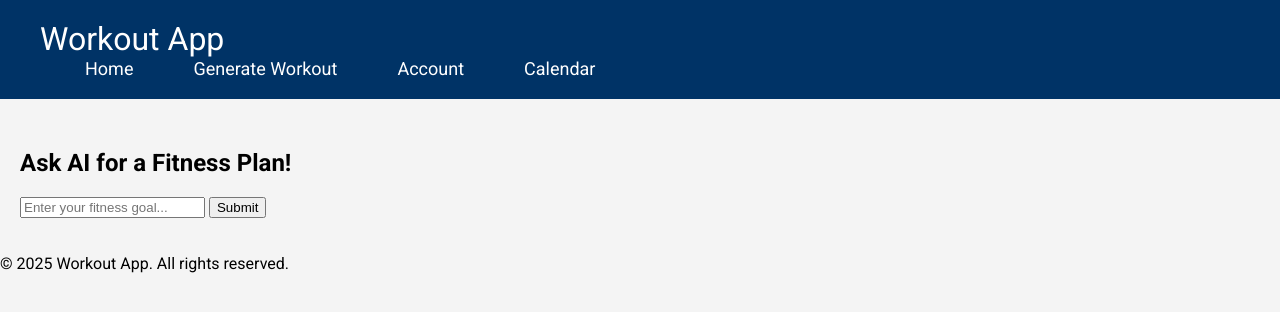
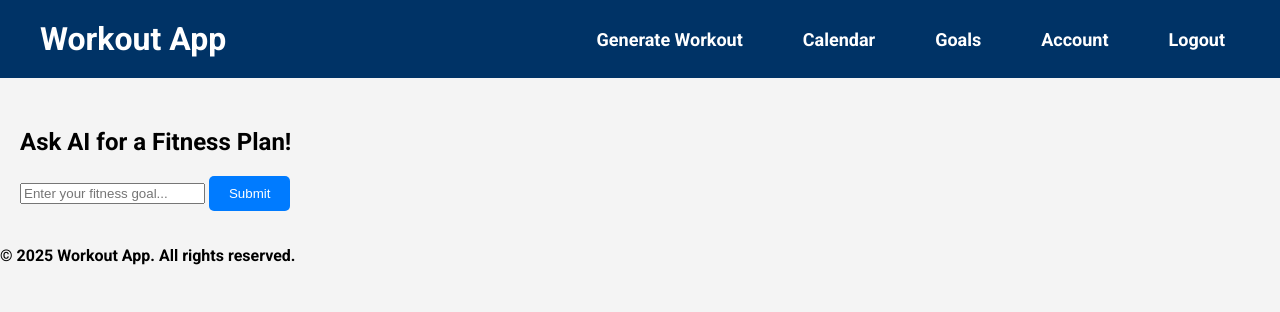
Before and after one commit to UCCS-SP25-CS4300-CS5300-1/Group-6-spring-2025, a Django app: template Project/home/templates/generate_workout.html in a window 1280 px wide. Shown: the top 312 px of the page. Run offline with Django 4.2, Linux system fonts and the light colour scheme; the template is opened without the code that fills it, so the values that code supplies are empty.

Commit message:
Changed style for generate_workouts, and buttons to properly redirect to that page

```diff
--- a/Project/accounts/templates/accounts/update_profile.html
+++ b/Project/accounts/templates/accounts/update_profile.html
@@ -140,8 +140,8 @@
             <ul>
                 <li><a class="activate" href="{% url 'home' %}">Home</a></li>
                 {% if user.is_authenticated %}
-                    <li><a href="{{ base_url }}#generate">Generate Workout</a></li>
-                    <li><a href="{{ base_url }}#calendar">Calendar</a></li>
+                    <li><a href="{% url 'generate_workout' %}">Generate Workout</a></li>
+                    <li><a href="#">Calendar</a></li>
                     <li><a href="{% url 'goals:goals' %}">Goals</a></li>
                     <li><a href="{% url 'user_data' %}">Account</a></li>
                     <li><a href="{% url 'logout' %}">Logout</a></li>
--- a/Project/accounts/templates/accounts/user_data.html
+++ b/Project/accounts/templates/accounts/user_data.html
@@ -113,8 +113,8 @@
             <ul>
                 <li><a class="activate" href="{% url 'home' %}">Home</a></li>
                 {% if user.is_authenticated %}
-                    <li><a href="{{ base_url }}#generate">Generate Workout</a></li>
-                    <li><a href="{{ base_url }}#calendar">Calendar</a></li>
+                    <li><a href="{% url 'generate_workout' %}">Generate Workout</a></li>
+                    <li><a href="#">Calendar</a></li>
                     <li><a href="{% url 'goals:goals' %}">Goals</a></li>
                     <li><a href="{% url 'user_data' %}">Account</a></li>
                     <li><a href="{% url 'logout' %}">Logout</a></li>
--- a/Project/home/templates/generate_workout.html
+++ b/Project/home/templates/generate_workout.html
@@ -1,27 +1,108 @@
 <!DOCTYPE html>
 <html lang="en">
 <head>
+    <link href="https://fonts.googleapis.com/css2?family=Roboto:wght@700&display=swap" rel="stylesheet">
     <meta charset="UTF-8">
     <meta name="viewport" content="width=device-width, initial-scale=1.0">
-    <title>Ask AI for a Fitness Plan</title>
-    <link href="https://fonts.googleapis.com/css2?family=Roboto:wght@400;700&display=swap" rel="stylesheet">
-    {% load static %}
-    <link rel="stylesheet" href="{% static 'styles.css' %}">
+    <style>
+        body {
+            margin: 0;
+            font-family: 'Roboto', sans-serif;
+            background-color: #f4f4f4;
+        }
+
+        header {
+            display: flex;
+            justify-content: space-between;
+            align-items: center;
+            background-color: #003366;
+            padding: 20px 40px;
+        }
+
+        .logo {
+            color: white;
+            font-size: 32px;
+            text-decoration: none;
+        }
+
+        nav {
+            display: flex;
+        }
+
+        ul {
+            list-style-type: none;
+            margin: 0;
+            padding: 0;
+            display: flex;
+        }
+
+        li {
+            margin-left: 30px;
+        }
+
+        li a {
+            color: white;
+            text-decoration: none;
+            padding: 15px;
+            font-size: 18px;
+            transition: background-color 0.3s, transform 0.3s;
+        }
+
+        li a:hover {
+            background-color: #007BFF;
+            transform: scale(1.05);
+        }
+
+        .container {
+            padding: 20px;
+        }
+
+        .main-section {
+            background-color: white;
+            padding: 20px;
+            border-radius: 8px;
+            box-shadow: 0 2px 5px rgba(0, 0, 0, 0.1);
+            text-align: center;
+            margin-bottom: 20px;
+        }
+
+        .main-section h2 {
+            margin-top: 0;
+        }
+
+        button {
+            padding: 10px 20px;
+            background-color: #007BFF;
+            color: white;
+            border: none;
+            border-radius: 5px;
+            cursor: pointer;
+            transition: background-color 0.3s;
+        }
+
+        button:hover {
+            background-color: #0056B3;
+        }
+
+        p {
+            margin-top: 15px;
+        }
+    </style>
+    <title>Ask AI for a workout!</title>
 </head>
 <body>
     <!-- Top Navigation Bar -->
     <header>
-        <div class="nav-container">
-            <a class="logo" href="{% url 'home' %}">Workout App</a>
-            <nav>
-                <ul class="nav-links">
-                    <li><a href="{% url 'home' %}">Home</a></li>
-                    <li><a class="activate" href="{% url 'generate_workout' %}">Generate Workout</a></li>
-                    <li><a href="#account">Account</a></li>
-                    <li><a href="#calendar">Calendar</a></li>
-                </ul>
-            </nav>
-        </div>
+        <a class="logo" href="#home">Workout App</a>
+        <nav>
+            <ul>
+                <li><a href="{% url 'generate_workout' %}">Generate Workout</a></li>
+                <li><a href="#">Calendar</a></li>
+                <li><a href="{% url 'goals:goals' %}">Goals</a></li>
+                <li><a href="{% url 'user_data' %}">Account</a></li>
+                <li><a href="{% url 'logout' %}">Logout</a></li>  <!-- Add logout link -->
+            </ul>
+        </nav>
     </header>
 
     <!-- Main Section -->
```
Also changed, not shown: Project/db.sqlite3, 1 other file.
